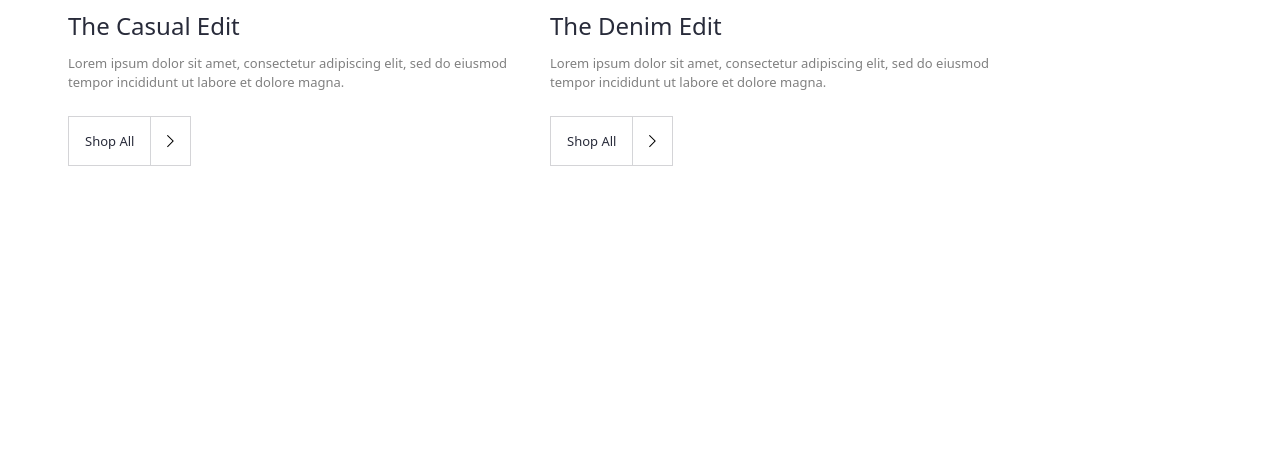
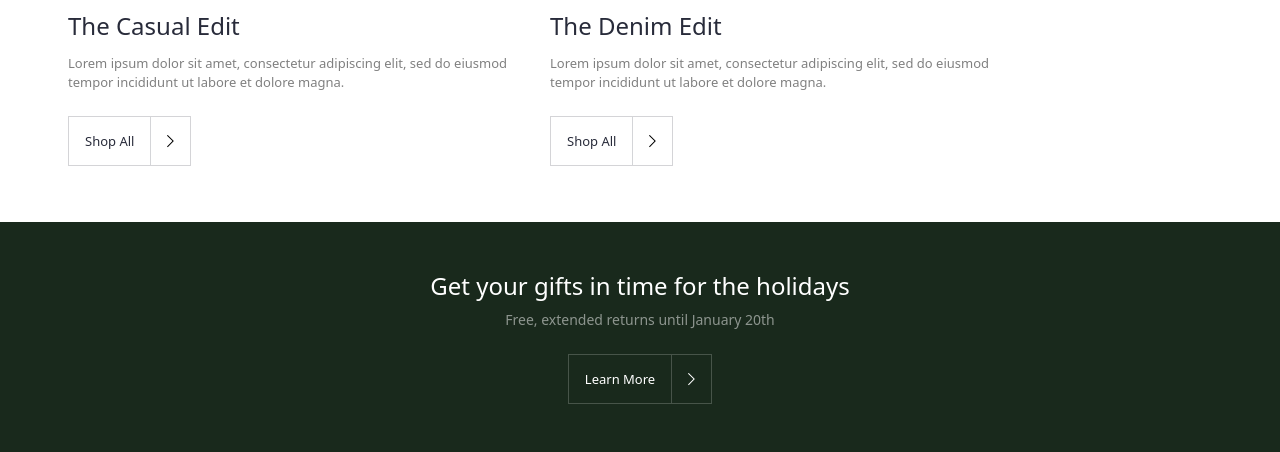
Before and after one commit to mrphemi/function-test, a website built with Vite: page index.html in a window 1280 px wide. Shown: the part 1001-1453 px from the top of the page. Before the commit the page ends 1223 px from the top, so only its background shows below. Built offline with nearby package versions, Linux system fonts and the light colour scheme; files whose address does not match are found by name.

Commit message:
Add banner section

```diff
--- a/index.html
+++ b/index.html
@@ -179,7 +179,7 @@
     <!-- doorway section -->
     <section class="my-14 container">
       <div
-        class="max-w-[1144px] mx-auto flex flex-col xl:flex-row gap-y-5 gap-x-4"
+        class="max-w-[1144px] mx-auto flex flex-col lg:flex-row gap-y-5 gap-x-4"
       >
         <div>
           <img src="/assets/doorway-1.png" alt="doorway image" class="w-full" />
@@ -254,6 +254,38 @@
       </div>
     </section>
 
+    <!-- Banner Section -->
+    <section class="py-12 text-center text-white bg-function-green">
+      <div class="space-y-2">
+        <h3>Get your gifts in time for the holidays</h3>
+        <p class="opacity-50 text-sm">
+          Free, extended returns until January 20th
+        </p>
+      </div>
+
+      <a href="#" class="inline-block mt-6">
+        <div class="flex items-center border border-white/20">
+          <p class="capitalize text-small border-r border-white/20 py-4 px-4">
+            learn more
+          </p>
+          <div class="px-4">
+            <svg
+              width="7"
+              height="13"
+              viewBox="0 0 7 13"
+              fill="none"
+              xmlns="http://www.w3.org/2000/svg"
+            >
+              <path
+                d="M1.00246 0.265855C0.802456 0.065855 0.492456 0.065855 0.292456 0.265855C0.0924555 0.465855 0.0924556 0.775855 0.292456 0.975855L5.43746 6.12085L0.292456 11.2659C0.0924561 11.4659 0.0924562 11.7759 0.292456 11.9759C0.492456 12.1759 0.802456 12.1759 1.00246 11.9759L6.85746 6.12085L1.00246 0.265855Z"
+                class="fill-white"
+              />
+            </svg>
+          </div>
+        </div>
+      </a>
+    </section>
+
     <script type="module" src="/main.js"></script>
   </body>
 </html>
```
